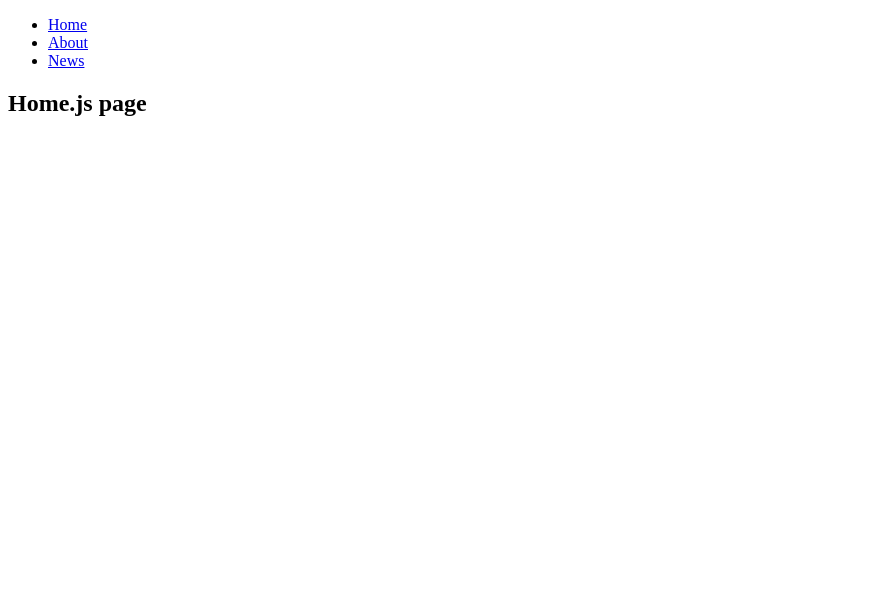
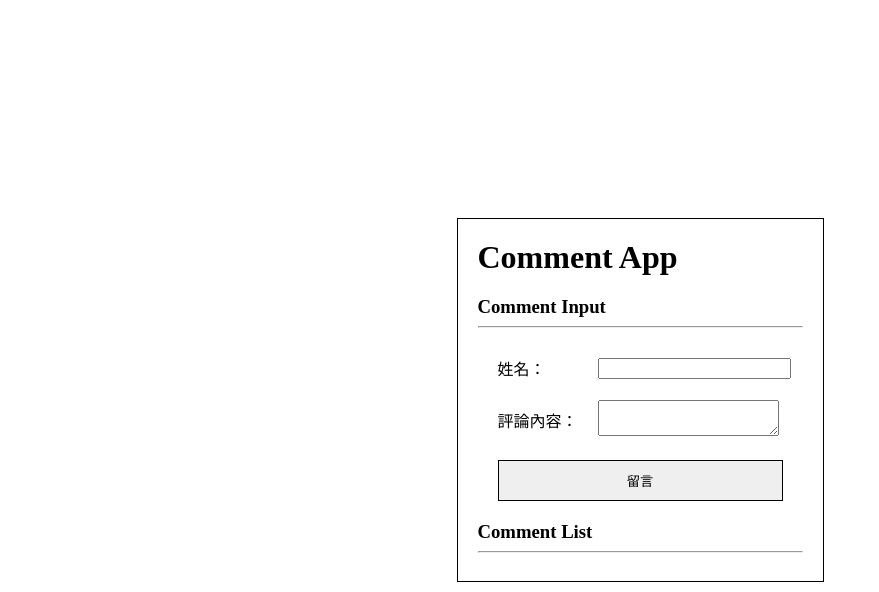
Before and after one commit to timchao0825/React.js-Training, a React (Create React App) app: page / in a window 1280 px wide. Shown: the top 592 px of the page, without its empty margins (0-879 px from the left). Built offline with nearby package versions, Linux system fonts and the light colour scheme.

Commit message:
Comment App practices

```diff
--- a/package.json
+++ b/package.json
@@ -9,6 +9,7 @@
     "babel-plugin-root-import": "^6.5.0",
     "express": "^4.16.4",
     "node-sass": "^4.13.1",
+    "prop-types": "^15.7.2",
     "react": "^16.12.0",
     "react-app-rewired": "^2.1.5",
     "react-dom": "^16.12.0",
--- /dev/null
+++ b/src/comment-list/Comment.js
@@ -0,0 +1,22 @@
+import React, { Component } from "react";
+import PropTypes from "prop-types";
+
+class Comment extends Component {
+  static propTypes = {
+    comment: PropTypes.object,
+  };
+
+  render() {
+    const { comment } = this.props;
+    return (
+      <div className="comment">
+        <div className="comment-user">
+          <span>{comment.username} </span> :<span>{comment.content}</span>
+          <hr />
+        </div>
+      </div>
+    );
+  }
+}
+
+export default Comment;
--- /dev/null
+++ b/src/comment-list/CommentApp.js
@@ -0,0 +1,29 @@
+import React, { Component } from "react";
+import CommentInput from "./CommentInput";
+import CommentList from "./CommentList";
+import "./style.scss";
+
+class commentApp extends Component {
+  state = {
+    comments: [],
+  };
+  handleSubmitComment = (comment) => {
+    this.state.comments.push(comment);
+    this.setState({
+      comments: this.state.comments,
+    });
+  };
+  render() {
+    return (
+      <div className="comment-wrap">
+        <div className="comment-box">
+          <h1>Comment App</h1>
+          <CommentInput onSubmit={this.handleSubmitComment} />
+          <CommentList comments={this.state.comments} />
+        </div>
+      </div>
+    );
+  }
+}
+
+export default commentApp;
--- /dev/null
+++ b/src/comment-list/CommentInput.js
@@ -0,0 +1,66 @@
+import React, { Component } from "react";
+
+class commentInput extends Component {
+  state = {
+    username: "",
+    content: "",
+  };
+  handleUsernameChange = (e) => {
+    this.setState({
+      username: e.target.value,
+    });
+  };
+  handleContentChange = (e) => {
+    this.setState({
+      content: e.target.value,
+    });
+  };
+  listsubmit = (e) => {
+    e.preventDefault();
+    if (this.props.onSubmit) {
+      const { username, content } = this.state;
+      if (!username) return console.log("請輸入使用者名稱");
+      if (!content) return console.log("請輸入評論內容");
+      if (username !== "" && content !== "") {
+        this.props.onSubmit({ username, content });
+        this.setState({ username: "", content: "" });
+      }
+    }
+  };
+  render() {
+    const { username, content } = this.state;
+    return (
+      <div>
+        <h3>Comment Input</h3>
+        <hr />
+        <form className="comment-input">
+          <div className="comment-field">
+            <span className="comment-field-name">姓名：</span>
+            <div className="comment-field-input">
+              <input
+                required
+                onChange={this.handleUsernameChange}
+                value={username}
+              />
+            </div>
+          </div>
+          <div className="comment-field">
+            <span className="comment-field-name">評論內容：</span>
+            <div className="comment-field-input">
+              <textarea
+                required
+                onChange={this.handleContentChange}
+                value={content}
+              />
+            </div>
+          </div>
+          <button onClick={this.listsubmit} className="comment-field-button">
+            留言
+          </button>
+        </form>
+      </div>
+    );
+  }
+}
+
+export default commentInput;
--- /dev/null
+++ b/src/comment-list/CommentList.js
@@ -0,0 +1,19 @@
+import React, { Component } from "react";
+import Comment from "./Comment";
+class commentList extends Component {
+  render() {
+    return (
+      <div>
+        <h3>Comment List</h3>
+        <hr />
+        <div className="comment-list-wrap">
+          {this.props.comments.map((comment, i) => (
+            <Comment comment={comment} key={i} />
+          ))}
+        </div>
+      </div>
+    );
+  }
+}
+
+export default commentList;
--- /dev/null
+++ b/src/comment-list/style.scss
@@ -0,0 +1,54 @@
+body {
+  margin: 0;
+  overflow-x: hidden;
+}
+
+.comment-wrap {
+  display: flex;
+  justify-content: center;
+  align-items: center;
+  height: 100vh;
+  flex-wrap: wrap;
+
+  .comment-box {
+    border: 1px solid black;
+    padding: 20px;
+
+    .comment-input {
+      padding: 20px;
+
+      .comment-field {
+        width: 100%;
+        display: flex;
+        align-items: center;
+        margin-bottom: 20px;
+
+        .comment-field-name {
+          min-width: 100px;
+        }
+
+        .comment-field-input input {
+          width: 100%;
+        }
+      }
+
+      .comment-field-button {
+        border: 1px solid black;
+        width: 100%;
+        padding: 10px;
+        cursor: pointer;
+      }
+    }
+  }
+
+  h1 {
+    width: 100%;
+    margin: 0;
+    margin-bottom: 20px;
+  }
+
+  h3 {
+    margin: 0;
+    margin-bottom: 5px;
+  }
+}
```
Also changed, not shown: src/index.js (+8 -9 lines), 2 other files (tests, documents, lock files or other folders).
